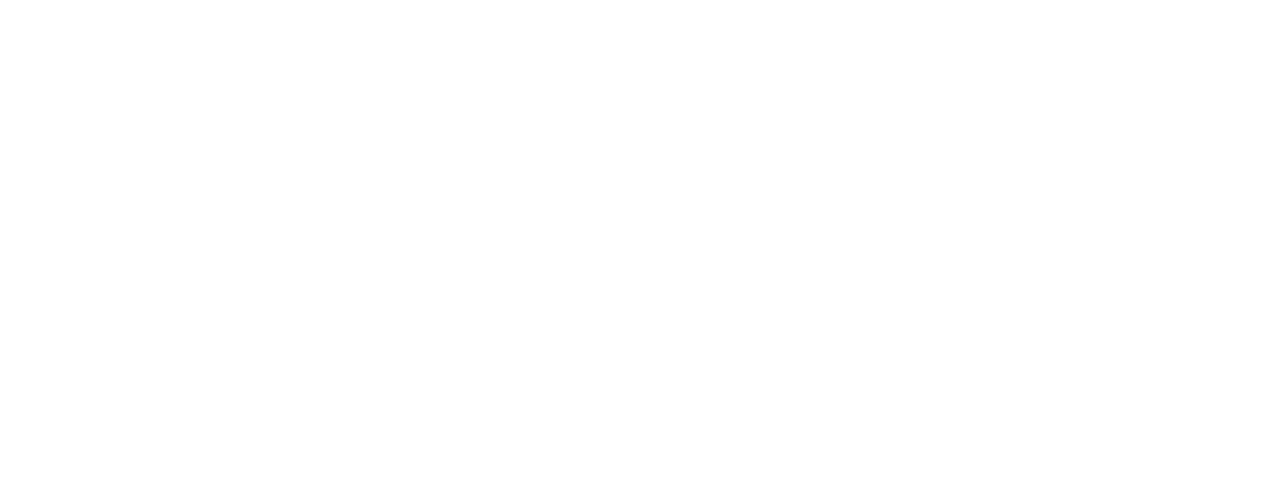
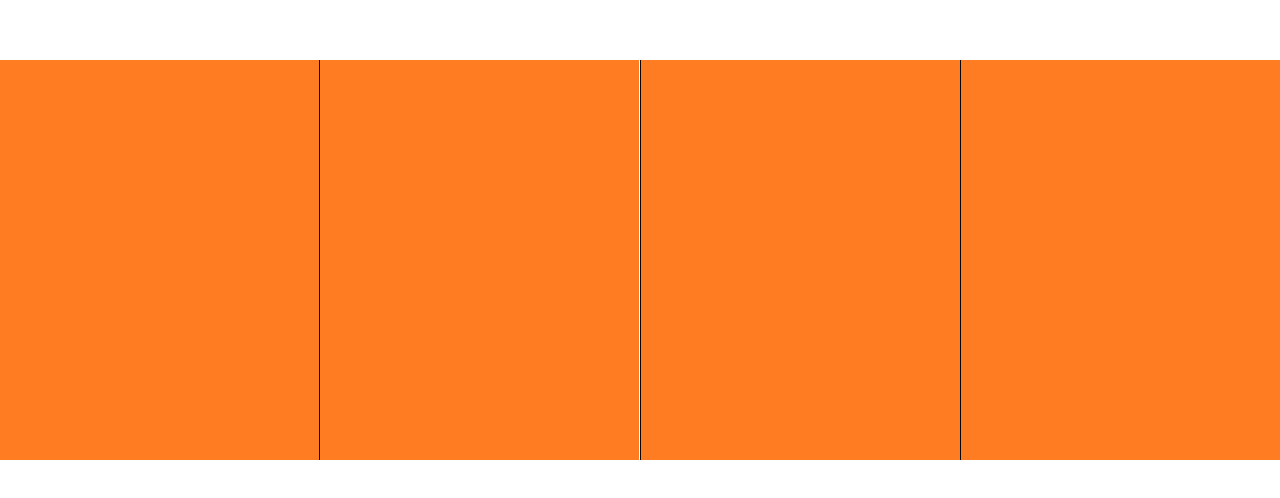
Before and after one commit to malikkotb/content, a Next.js app: page /stairsIntro in a window 1280 px wide. Shown: the part 140-638 px from the top of the page. Built offline with nearby package versions, Linux system fonts and the light colour scheme.

Commit message:
stairs intro

```diff
--- a/app/stairsIntro/page.jsx
+++ b/app/stairsIntro/page.jsx
@@ -1,18 +1,30 @@
 "use client";
 import { useRef } from "react";
 import { gsap } from "gsap";
+import styles from "./style.module.css";
 import { useGSAP } from "@gsap/react";
 
 export default function FontWeightAnimation() {
-  const textRef = useRef(null);
+  const stairRefs = useRef([]);
 
   useGSAP(() => {
+    const timeLine = gsap.timeline();
+    timeLine.to([stairRefs.current], {
+        scaleY: 0.5,
+        stagger: 0.1
 
-  }, [])
+    });
+  }, []);
 
   return (
-    <div className="">
-
+    <div className="flex">
+      {[...Array(4)].map((_, index) => (
+        <div
+          key={index}
+          ref={(el) => (stairRefs.current[index] = el)} // Assign each element to the array
+          className={styles.stairSection}
+        ></div>
+      ))}
     </div>
   );
 }
--- /dev/null
+++ b/app/stairsIntro/style.module.css
@@ -0,0 +1,10 @@
+.stairSection {
+  background-color: rgb(255, 124, 35);
+  height: 100vh;
+  width: 100%;
+  border-left: 1px solid black;
+}
+
+.stairSection:nth-of-type(1) {
+    border-left: none;
+}
```
